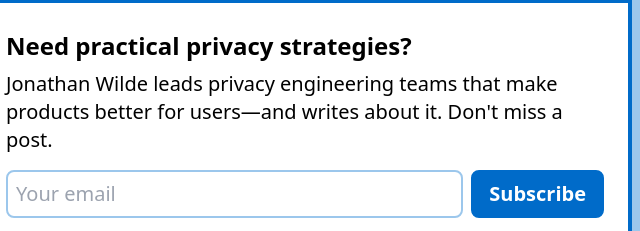
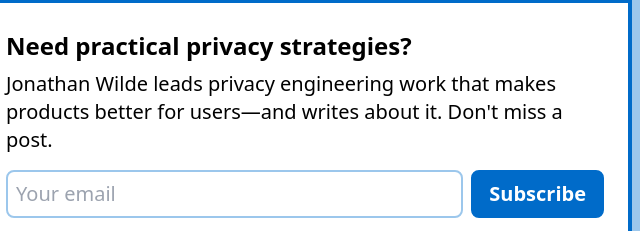
Before and after one commit to hellojwilde/website, a Gatsby site: page /subscribe in a window 1280 px wide. Shown: the part 228-459 px from the top of the page, 472-1112 px from the left. Built offline with nearby package versions, Linux system fonts and the light colour scheme; Gatsby itself is replaced by a stand-in of ours.

Commit message:
Tweak phrasing to be slightly more modest

```diff
--- a/gatsby-config.js
+++ b/gatsby-config.js
@@ -63,7 +63,7 @@ module.exports = {
   siteMetadata: {
     title: `Jonathan Wilde`,
     description:
-      "Jonathan Wilde leads privacy engineering teams that make products better for users—and writes about it.",
+      "Jonathan Wilde leads privacy engineering work that makes products better for users—and writes about it.",
     siteUrl: SITE_URL,
     social: {
       twitter: "@hellojwilde",
--- a/src/components/Author.js
+++ b/src/components/Author.js
@@ -16,7 +16,7 @@ function Author(props) {
         <div className="mt-6 md:mt-0 flex flex-col justify-center">
           <h3 class="text-2xl font-bold">Need practical privacy strategies?</h3>
           <p className="text-xl mt-2">
-            Jonathan Wilde leads privacy engineering teams that make products
+            Jonathan Wilde leads privacy engineering work that makes products
             better for users&mdash;and writes about it. Don't miss a post.
           </p>
           <form
--- a/src/pages/subscribe.js
+++ b/src/pages/subscribe.js
@@ -1,8 +1,7 @@
-import { graphql, Link } from "gatsby";
+import { Link } from "gatsby";
 import React from "react";
 import Author from "../components/Author";
 import Footer from "../components/Footer";
-import Header from "../components/Header";
 import Seo from "../components/Seo";
 
 const SubscribePage = (props) => {
```
